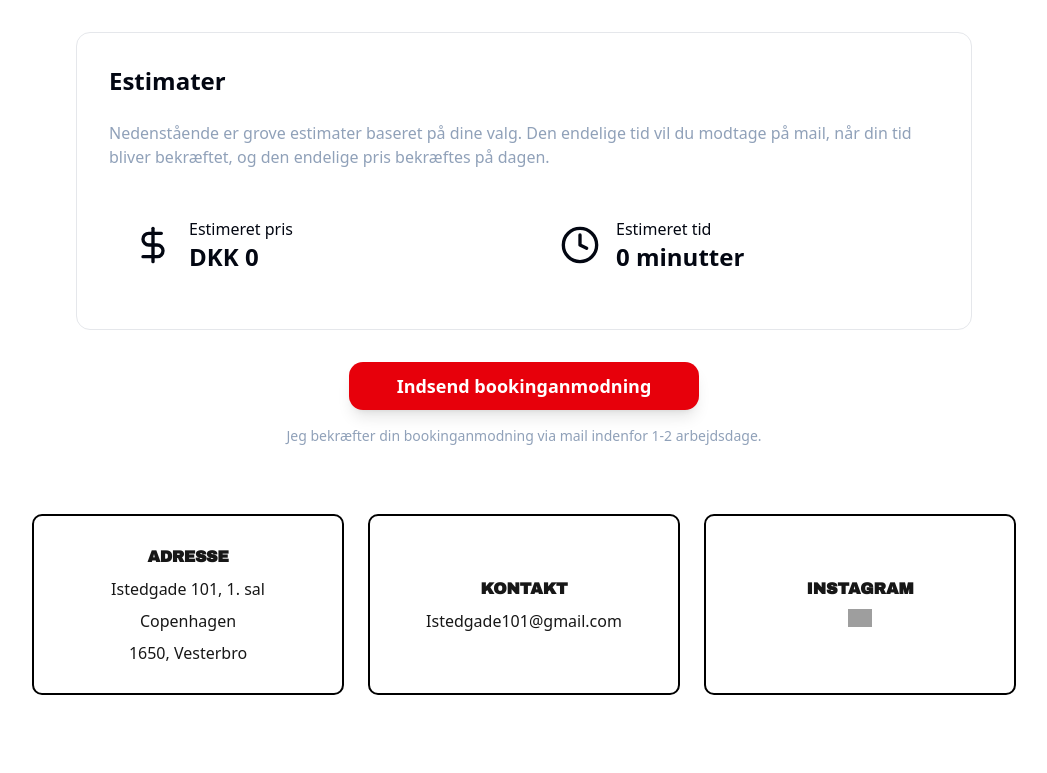
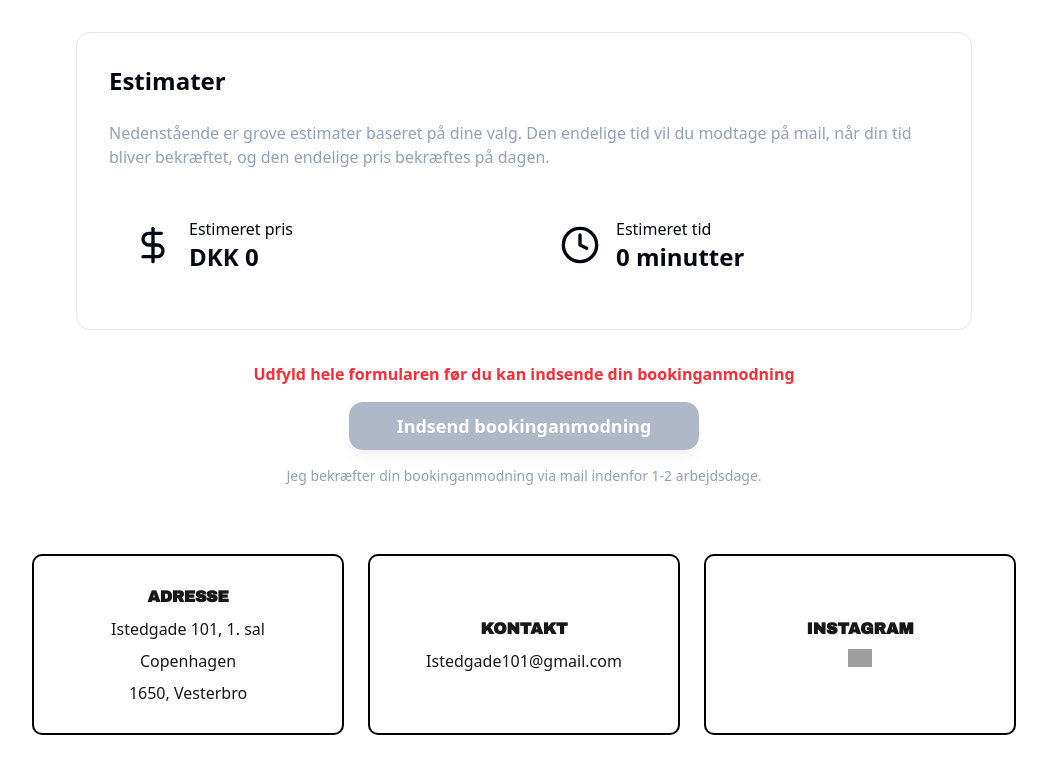
Before and after one commit to nordbobirk/02369-project, a Next.js app: page /booking in a window 1280 px wide. Shown: the part 1858-2631 px from the top of the page, without its empty margins (116-1163 px from the left). Before the commit the page ends 2593 px from the top, so only its background shows below. Built offline with nearby package versions, Linux system fonts and the light colour scheme; grey boxes are pictures that could not be loaded.

Commit message:
feat: disable submission button if form is not filled out

```diff
--- a/src/app/(public)/booking/_components/Form.tsx
+++ b/src/app/(public)/booking/_components/Form.tsx
@@ -18,6 +18,7 @@ import { Estimates } from "./Estimates";
 import { inspect } from "util";
 import { TattooForm } from "./TattooForm";
 import { AddTattooControls } from "./AddTattoo";
+import { bookingDataValidationSchema } from "../validation";
 
 // Placeholder functions for price and time estimates
 const estimatePrice = (formData: BookingFormData): number => {
@@ -176,6 +177,13 @@ export default function BookingForm() {
   };
 
   /**
+   * Check if the form is filled out and ready for submission
+   */
+  const isFormFilledOut = (): boolean => {
+    return bookingDataValidationSchema.safeParse(formData).success;
+  };
+
+  /**
    * Handle form submission
    * @param e form event
    */
@@ -236,9 +244,11 @@ export default function BookingForm() {
 
             {/* Submit Button */}
             <div className="flex flex-col items-center">
+              {!isFormFilledOut() ? <p className="pb-4 text-red-500 font-bold">Udfyld hele formularen før du kan indsende din bookinganmodning</p> : null}
               <Button
                 type="submit"
-                className="bg-red-600 hover:bg-red-700 text-white px-12 py-6 text-lg font-semibold rounded-xl shadow-lg hover:shadow-xl transition-all duration-300 transform hover:scale-105"
+                disabled={!isFormFilledOut()}
+                className="bg-red-600 disabled:bg-slate-500 hover:bg-red-700 text-white px-12 py-6 text-lg font-semibold rounded-xl shadow-lg hover:shadow-xl transition-all duration-300 transform hover:scale-105"
               >
                 {isSubmissionLoading ? (
                   <Spinner className="mr-2" />
--- /dev/null
+++ b/src/app/(public)/booking/validation.ts
@@ -0,0 +1,41 @@
+import z from "zod";
+
+/**
+ * Validation schema for tattoo data in the booking form context
+ */
+export const tattooDataValidationSchema = z.object({
+  tattooType: z.enum(["FLASH", "CUSTOM"]),
+  flashImage: z.file().or(z.null()).optional(),
+  customReferenceImages: z.array(z.file()).or(z.null()).optional(),
+  flashComments: z.string().optional(),
+  customDescription: z.string().optional(),
+  detailLevel: z.enum(["LOW", "MEDIUM", "HIGH"]).optional(),
+  placement: z.enum([
+    "ARM_UPPER",
+    "ARM_LOWER",
+    "LEG_UPPER",
+    "LEG_LOWER",
+    "CHEST",
+    "BACK",
+    "SHOULDER",
+    "NECK",
+    "HAND",
+    "FOOT",
+    "RIBS",
+    "STOMACH",
+  ]),
+  size: z.enum(["SMALL", "MEDIUM", "LARGE"]),
+  colorOption: z.enum(["BLACK", "COLORED"]),
+  colorDescription: z.string().optional(),
+});
+
+/**
+ * Validation schema for booking data in the booking form context
+ */
+export const bookingDataValidationSchema = z.object({
+  tattoos: z.array(tattooDataValidationSchema),
+  isFirstTattoo: z.boolean(),
+  customerName: z.string().nonempty(),
+  customerEmail: z.email(),
+  customerPhone: z.string().nonempty(),
+});
--- a/src/lib/types.ts
+++ b/src/lib/types.ts
@@ -13,5 +13,5 @@ export type Placement =
   | "FOOT"
   | "RIBS"
   | "STOMACH";
-export type Size = "SMALL" | "MEDIUM" | "SIZE";
+export type Size = "SMALL" | "MEDIUM" | "LARGE";
 export type TattooColor = "BLACK" | "COLORED";
```
Also changed, not shown: package.json (+4 -3 lines), 1 other file (tests, documents, lock files or other folders).
